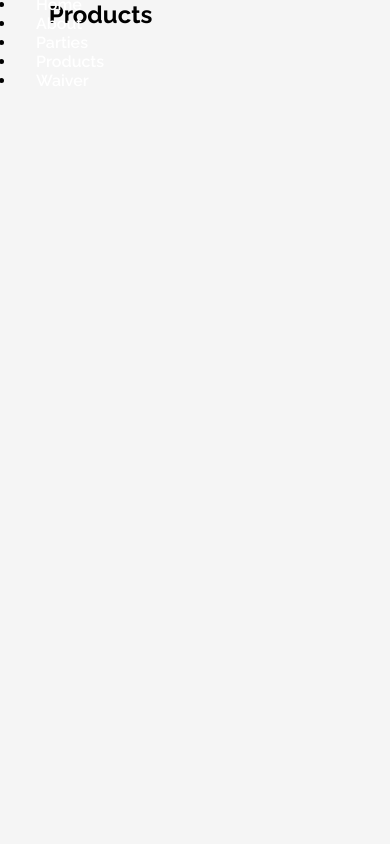
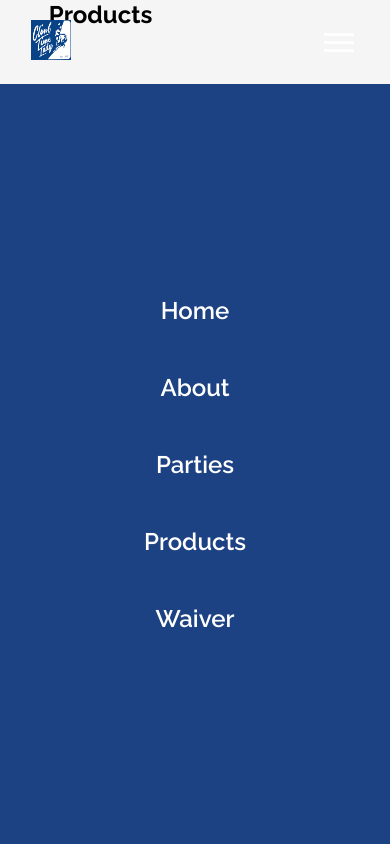
Before and after one commit to mramirez0610/ctiRevamp, a Next.js app: page /products in a window 390 px wide. Shown: the top 844 px of the page. Built offline with nearby package versions, Linux system fonts and the light colour scheme.

Commit message:
staging changes

```diff
--- a/src/components/hero.js
+++ b/src/components/hero.js
@@ -69,7 +69,7 @@ export default function Hero() {
           </div>
 
           <div className={styles.scroll}>
-            <span>Scroll For More Info</span>
+            <span>Scroll For Rates</span>
           </div>
         </div>
       ))}
--- a/src/components/navbar.js
+++ b/src/components/navbar.js
@@ -20,6 +20,7 @@ const Logo = () => {
 
 export default function Navbar() {
   const [scrolled, setScrolled] = useState(false);
+  const [mobileNav, setMobileNav] = useState(true);
 
   useEffect(() => {
     const handleScroll = () => {
@@ -36,14 +37,22 @@ export default function Navbar() {
     };
   }, []);
 
+  const handleMobileNav = () => {
+    setMobileNav(!mobileNav);
+    console.log(mobileNav);
+  };
+
   return (
-    <nav className={`${styles.navbar} ${scrolled ? styles.scrolled : ""}`}>
-      <div className={styles.mobileNav}>
-        <div className={styles.hamburger}>
+    <>
+      <div className={`${styles.mNavbar} ${scrolled ? styles.scrolled : ""}`}>
+        <Logo />
+        <div className={styles.hamburger} onClick={handleMobileNav}>
           <div className={styles.line}></div>
           <div className={styles.line}></div>
           <div className={styles.line}></div>
         </div>
+      </div>
+      <div className={`${styles.mobileNav} ${mobileNav ? styles.active : ""}`}>
         <ul className={styles.mNav}>
           <li>
             <Link href="/">Home</Link>
@@ -64,6 +73,7 @@ export default function Navbar() {
           </li>
         </ul>
       </div>
+      <nav className={`${styles.navbar} ${scrolled ? styles.scrolled : ""}`}>
         <div className={`${styles.webNav} ${scrolled ? styles.scrolled : ""}`}>
           <Logo />
           <ul className={styles.wNav}>
@@ -87,5 +97,6 @@ export default function Navbar() {
           </ul>
         </div>
       </nav>
+    </>
   );
 }
--- a/src/scss/components/navbar.module.scss
+++ b/src/scss/components/navbar.module.scss
@@ -54,12 +54,32 @@
       }
     }
   }
+}
 
-  .mobileNav {
+.active {
+  // styles for the active class
+  display: block !important ;
+}
+
+.mNavbar {
   display: none;
+  position: fixed;
+  background-color: transparent;
+  transition: background-color 0.3s cubic-bezier(0.25, 0.1, 0.25, 1);
+  align-items: center;
+  padding: 0 8%;
+  height: 10vh;
+  width: 100%;
+  z-index: 101;
+  justify-content: space-between;
+
+  &.scrolled {
+    background-color: $primary-color;
+  }
 
   .hamburger {
     display: none;
+
     .line {
       width: 30px;
       height: 3px;
@@ -67,20 +87,33 @@
       margin: 5px;
     }
   }
+}
+
+.mobileNav {
+  display: none;
+  position: fixed;
+  background-color: $primary-color;
+  transition: background-color 0.3s cubic-bezier(0.25, 0.1, 0.25, 1);
+  height: 90vh;
+  z-index: 102;
+  margin-top: 10vh;
 
   .mNav {
+    display: flex;
+    flex-direction: column;
+    align-items: center;
+    justify-content: center;
+    gap: 3rem;
+    height: 100%;
     li {
+      list-style: none;
+      font-size: 1.5rem;
       a {
         color: white;
         text-decoration: none;
         font-weight: 600;
         transition: all 0.3s ease;
-          padding: 20% 30%;
         border-radius: 5px;
-          &:hover {
-            background-color: rgba(255, 255, 255, 0.2);
-          }
-        }
       }
     }
   }
@@ -88,16 +121,24 @@
 
 @media (max-width: 768px) {
   .navbar {
+    display: none;
     padding: 0 4%;
 
     .webNav {
       display: none;
     }
+  }
+
+  .mNavbar {
+    display: flex;
+    .hamburger {
+      display: block;
+    }
+  }
 
   .mobileNav {
-      display: flex;
     align-items: center;
+    justify-content: space-between;
     width: 100%;
   }
 }
-}
```
Lines whose indentation alone changed are shown as unchanged.
